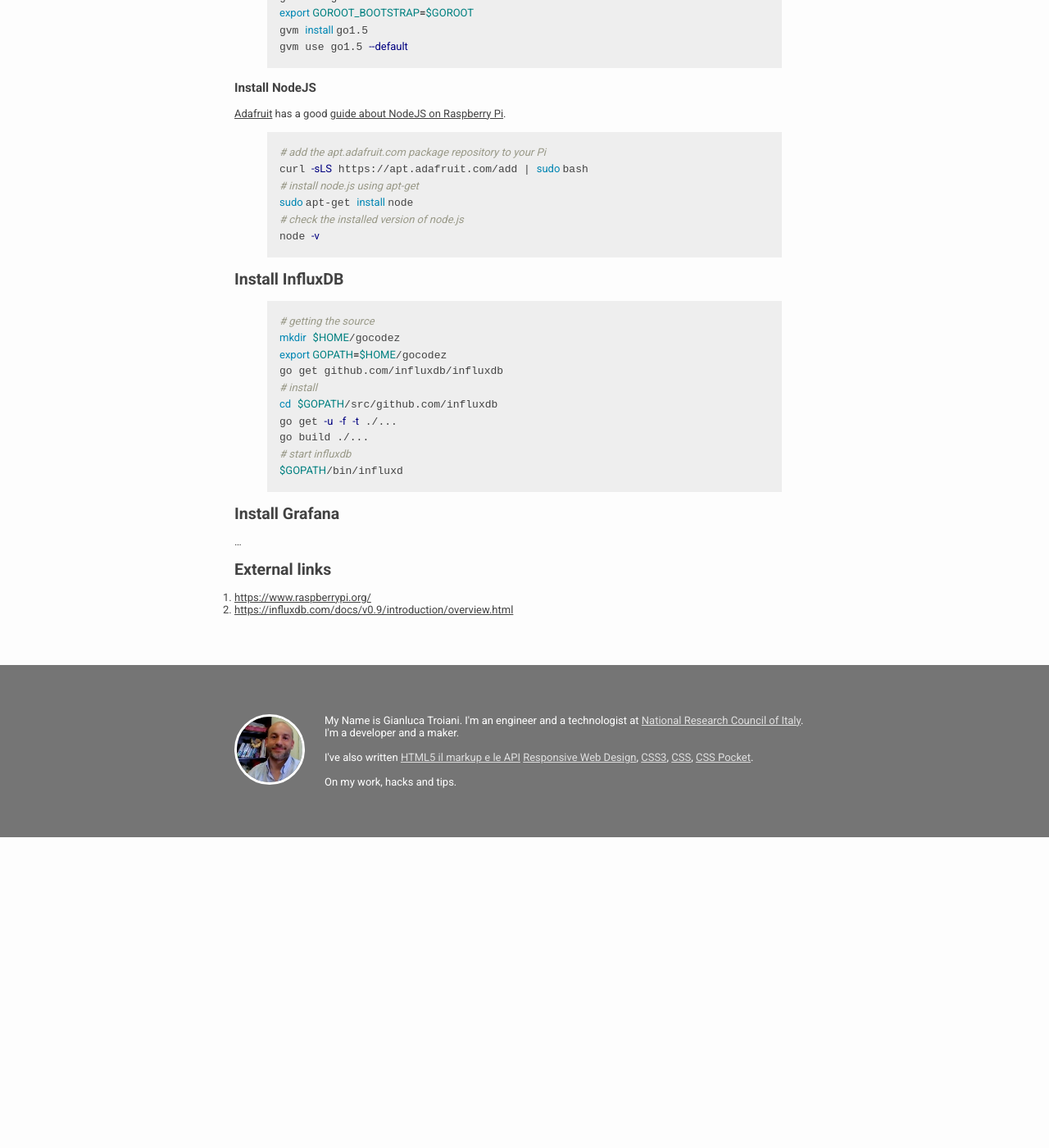
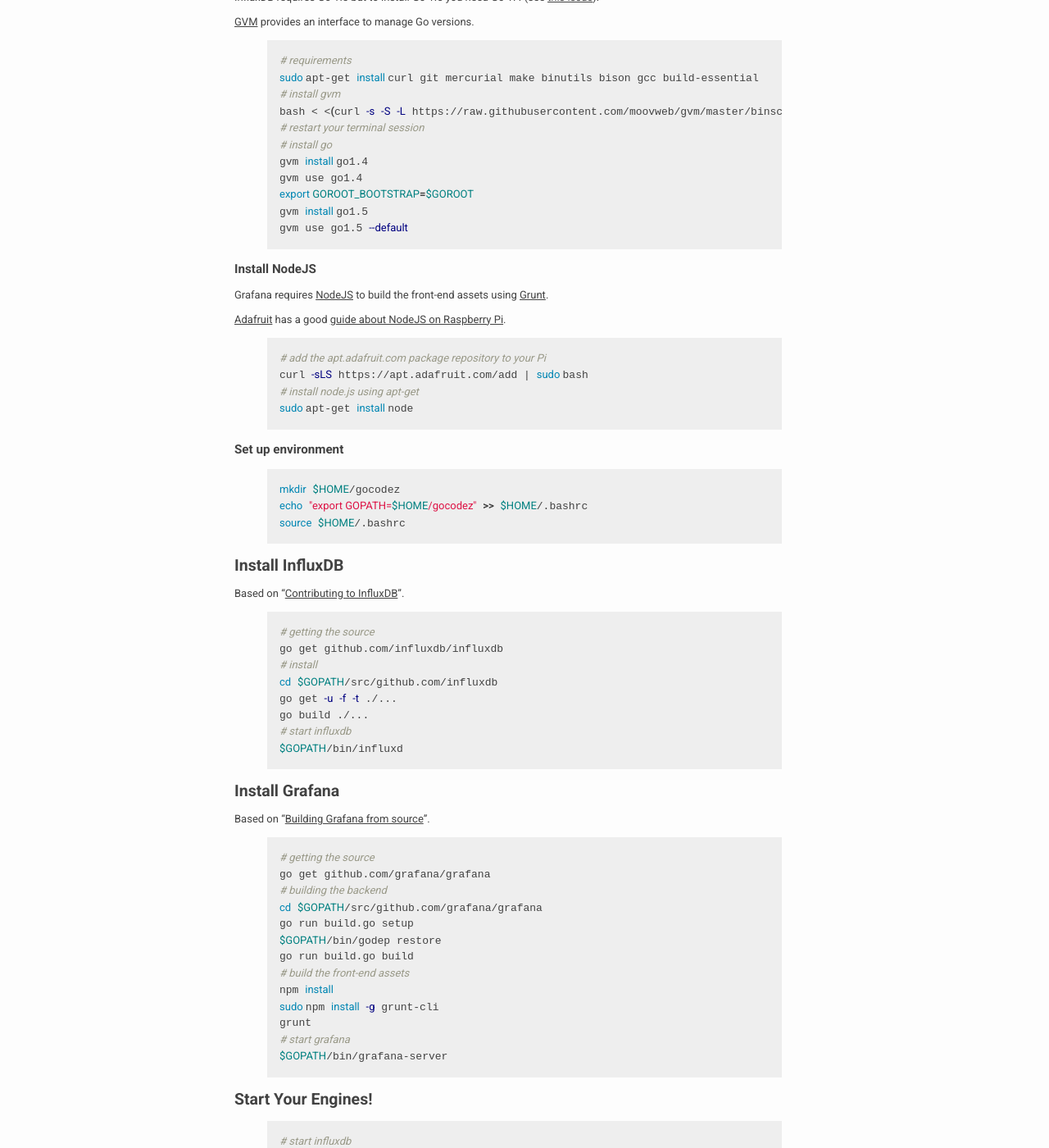
Before and after one commit to giatro/giatro.github.com, a Jekyll site: the page built from _posts/2015-09-30-install-influxdb-and-grafana-on-raspberry-pi.md, in a window 1280 px wide and 1400 px high, scrolled down 1370 px. Shown: the whole window at 82% size. Built offline with Jekyll 4.4.1, drawn with Linux system fonts in a browser that asks for light colours; nearby versions of some CDN libraries; before the commit the page ends 2391 px from its top, so only the background shows below that; some of the changed text lies outside the part shown.

Commit message:
migliorato tutorial influxdb and grafana on raspberry pi

```diff
--- a/_posts/2015-09-30-install-influxdb-and-grafana-on-raspberry-pi.md
+++ b/_posts/2015-09-30-install-influxdb-and-grafana-on-raspberry-pi.md
@@ -7,7 +7,7 @@
 author: gianluca troiani
 ---
 
-http://stackoverflow.com/questions/24304746/gvm-setting-gopath-in-ubuntu-14-04
+![](/images/influxgrafanaraspi.png)
 
 ## What is a Raspberry Pi?
 
@@ -50,9 +50,9 @@
 
 ### Install Go
 
+InfluxDB requires Go 1.5 but to install Go 1.5 you need Go 1.4 (see [this issue][issue155]).
+
 [GVM][gvm] provides an interface to manage Go versions.
-
-InfluxDB requires Go 1.5 but to install Go 1.5 you need Go 1.4 (see [this issue][issue155]).
 
 {% highlight sh %}
 
@@ -72,6 +72,8 @@
 
 ### Install NodeJS
 
+Grafana requires [NodeJS][nodejs] to build the front-end assets using [Grunt][grunt].
+
 [Adafruit][adafruit] has a good [guide about NodeJS on Raspberry Pi][adafruitnode].
 
 {% highlight sh %}
@@ -80,18 +82,26 @@
 curl -sLS https://apt.adafruit.com/add | sudo bash
 # install node.js using apt-get
 sudo apt-get install node
-# check the installed version of node.js
-node -v
+
+{% endhighlight %}
+
+### Set up environment
+
+{% highlight sh %}
+
+mkdir $HOME/gocodez
+echo "export GOPATH=$HOME/gocodez" >> $HOME/.bashrc
+source $HOME/.bashrc
 
 {% endhighlight %}
 
 ## Install InfluxDB
 
+Based on "[Contributing to InfluxDB][influxfromsource]".
+
 {% highlight sh %}
 
 # getting the source
-mkdir $HOME/gocodez
-export GOPATH=$HOME/gocodez
 go get github.com/influxdb/influxdb
 # install
 cd $GOPATH/src/github.com/influxdb
@@ -104,20 +114,52 @@
 
 ## Install Grafana
 
-...
+Based on "[Building Grafana from source][grafanafromsource]".
 
+{% highlight sh %}
+
+# getting the source
+go get github.com/grafana/grafana
+# building the backend
+cd $GOPATH/src/github.com/grafana/grafana
+go run build.go setup
+$GOPATH/bin/godep restore
+go run build.go build
+# build the front-end assets
+npm install
+sudo npm install -g grunt-cli
+grunt
+# start grafana
+$GOPATH/bin/grafana-server
+{% endhighlight %}
+
+## Start Your Engines!
+
+{% highlight sh %}
+
+# start influxdb
+$GOPATH/bin/influxd
+# start grafana
+$GOPATH/bin/grafana-server
+
+{% endhighlight %}
 
 ## External links
 
-1. [https://www.raspberrypi.org/][1]
-2. [https://influxdb.com/docs/v0.9/introduction/overview.html][2]
+1. [What is a Raspberry Pi?][1]
+2. [Overview \| InfluxDB][2]
+3. [About Grafana][3]
 
 
-[1]: https://www.raspberrypi.org/
+[1]: https://www.raspberrypi.org/help/what-is-a-raspberry-pi/
 [2]: https://influxdb.com/docs/v0.9/introduction/overview.html
+[3]: http://docs.grafana.org/
 [go]: https://golang.org/
 [gvm]: https://github.com/moovweb/gvm
 [nodejs]: https://nodejs.org/
+[grunt]: http://gruntjs.com/
 [adafruit]: https://www.adafruit.com/
 [adafruitnode]: https://learn.adafruit.com/node-embedded-development/installing-node-dot-js
 [issue155]: https://github.com/moovweb/gvm/issues/155
+[influxfromsource]: https://github.com/influxdb/influxdb/blob/master/CONTRIBUTING.md
+[grafanafromsource]:http://docs.grafana.org/project/building_from_source/
```
Also changed, not shown: other parts of _posts/2015-09-30-install-influxdb-and-grafana-on-raspberry-pi.md (+1 -1 lines), images/influxgrafanaraspi.png (added).
